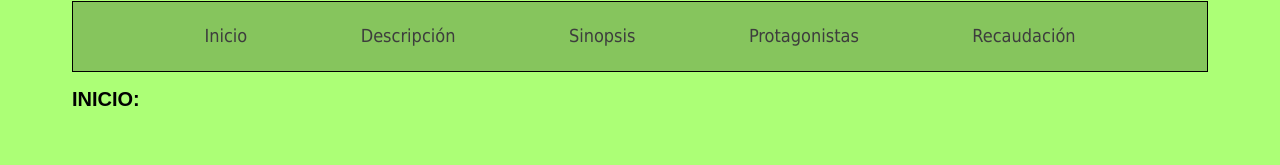
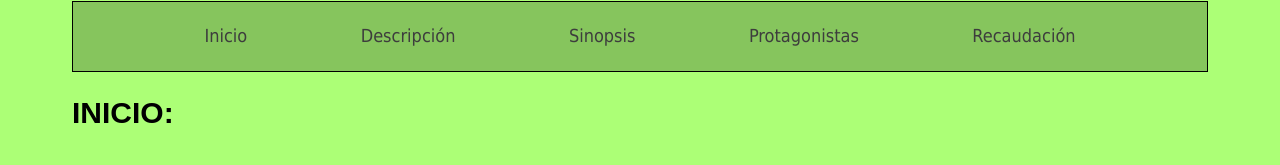
Before and after one commit to uo271773/uo271773.github.io, a plain HTML site: page index.html in a window 1280 px wide. Shown: the part 417-582 px from the top of the page. Drawn offline with Linux system fonts and the light colour scheme; files whose address does not match are found by name.

Commit message:
Add files via upload

```diff
--- a/estilo.css
+++ b/estilo.css
@@ -22,7 +22,7 @@ h1 {
 /*Especificidad 002*/
 h2, article h2 {
     text-transform: uppercase;
-    font: 600 20px "Stencil Std", fantasy;
+    font: 600 2em "Stencil Std", fantasy;
 }
 /*Especificidad 001*/
 table {
```
